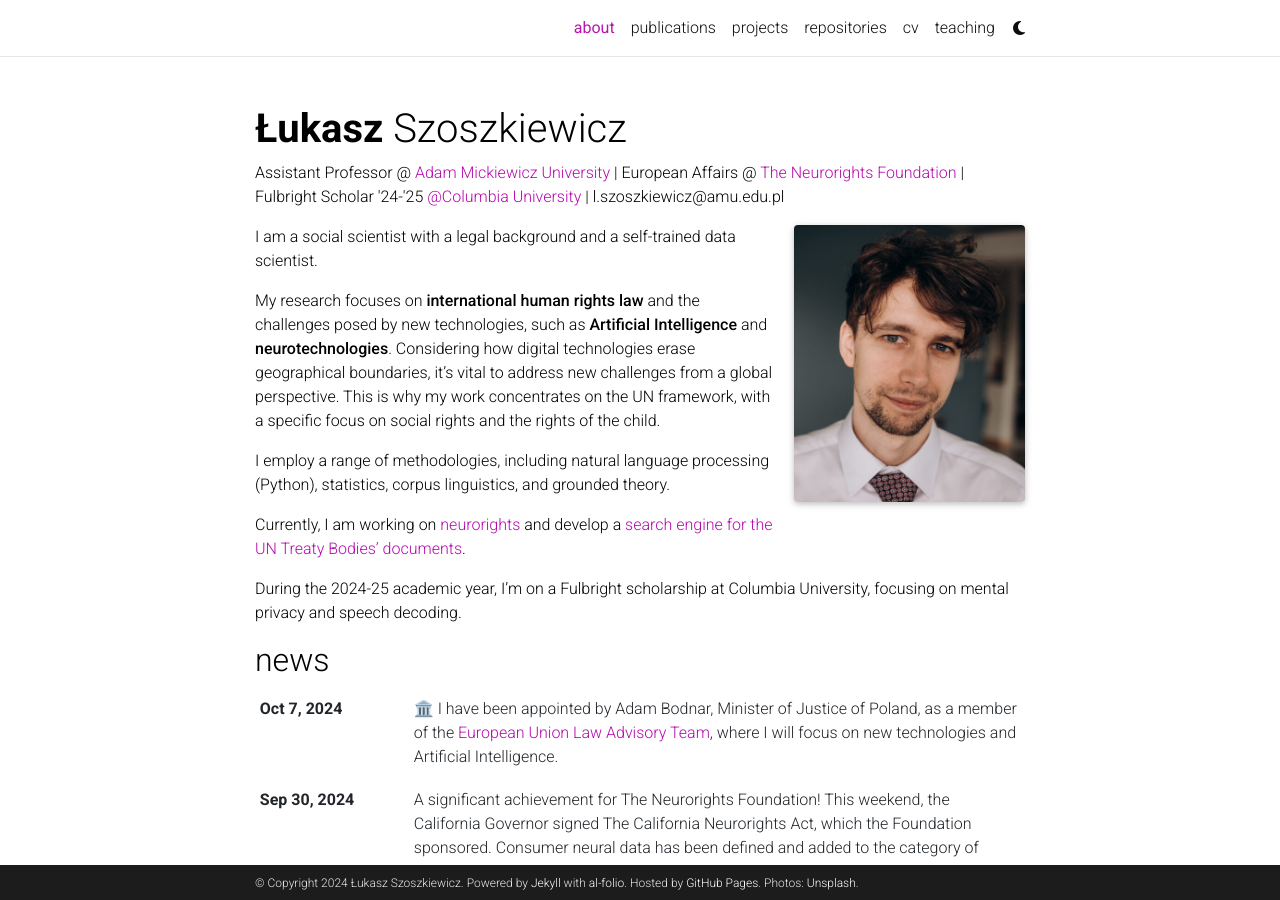
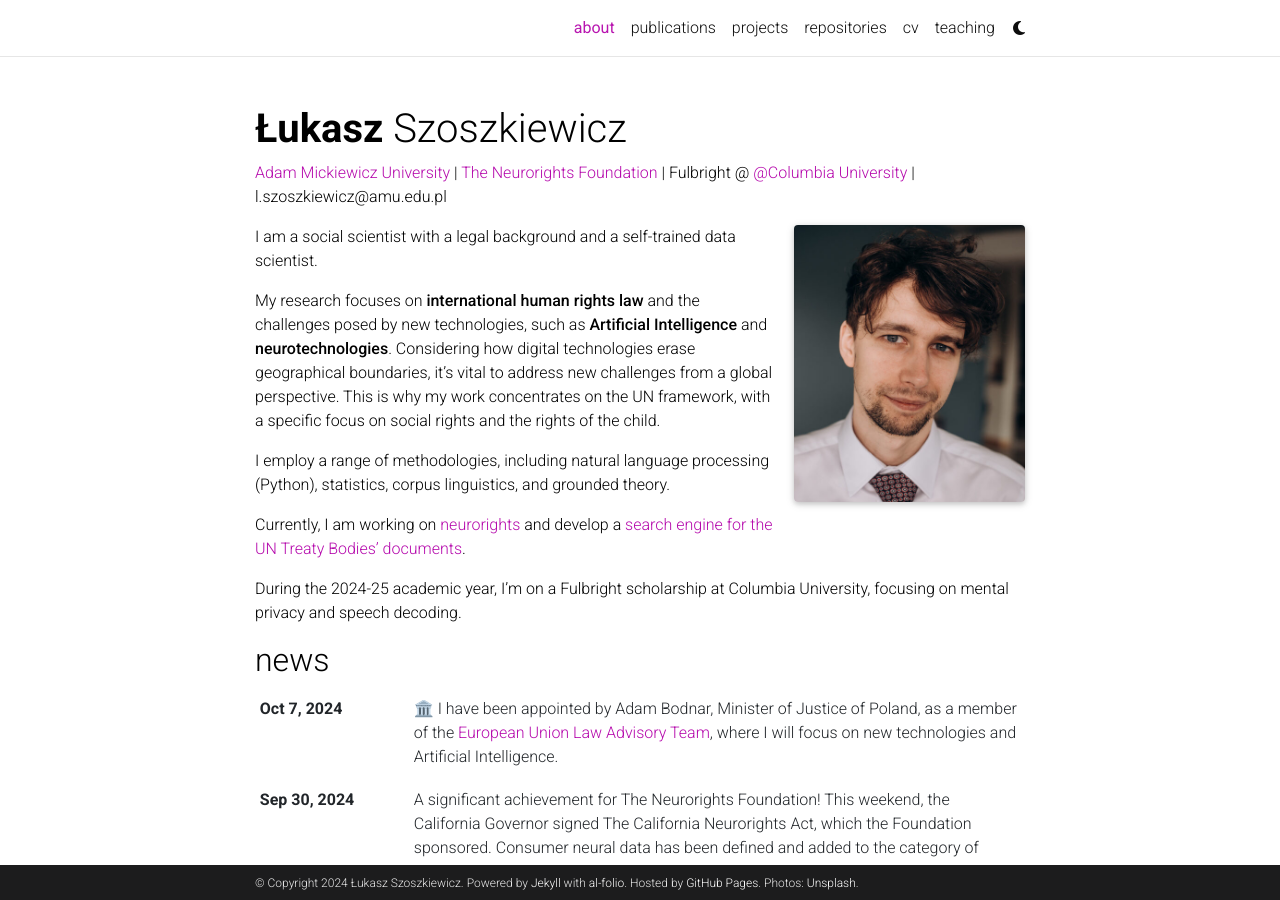
Before and after one commit to lszoszk/lszoszk.github.io, a Jekyll site: the page built from _pages/about.md, in a window 1280 px wide and 900 px high. Built offline with Jekyll 4.4.1, drawn with Linux system fonts in a browser that asks for light colours; full-size pictures stand in for the smaller copies a plugin makes; some web fonts are replaced; comment, search, counter and statistics services are not loaded; a style sheet for code colours, icons or effects is not loaded.

Commit message:
Merge remote-tracking branch 'origin/master'

```diff
--- a/_pages/about.md
+++ b/_pages/about.md
@@ -2,7 +2,7 @@
 layout: about
 title: about
 permalink: /
-subtitle: Assistant Professor @ <a href='https://prawo.amu.edu.pl/en/'>Adam Mickiewicz University</a> | European Affairs @ <a href="https://neurorightsfoundation.org/">The Neurorights Foundation</a> | Fulbright Scholar '24-'25 <a href="https://ntc.columbia.edu/">@Columbia University</a> | l.szoszkiewicz@amu.edu.pl
+subtitle: <a href='https://prawo.amu.edu.pl/en/'>Adam Mickiewicz University</a> | <a href="https://neurorightsfoundation.org/people">The Neurorights Foundation</a> | Fulbright @ <a href="https://ntc.columbia.edu/">@Columbia University</a> | l.szoszkiewicz@amu.edu.pl
 
 profile:
   align: right
```
